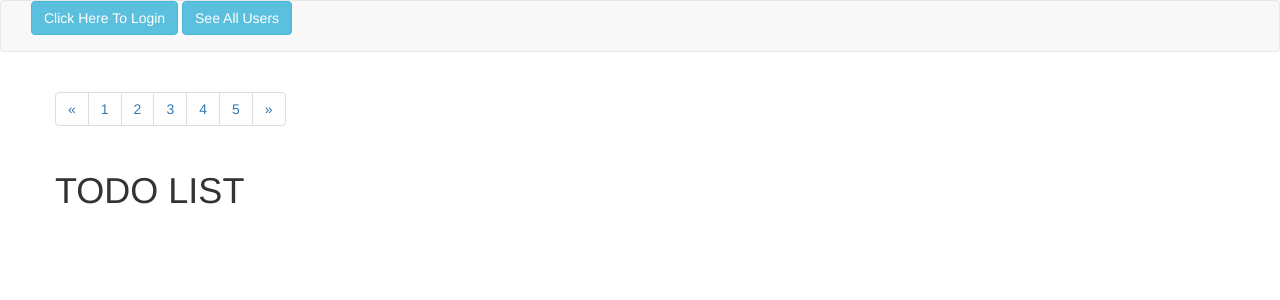
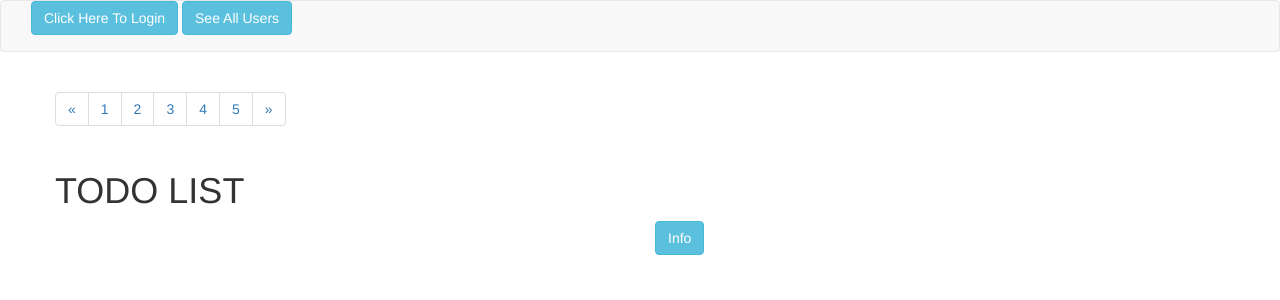
Before and after one commit to LittleTheFu/todo, a Flask app: page /todos in a window 1280 px wide. Shown: the top 300 px of the page. Run offline with Flask 2, Linux system fonts and the light colour scheme; data that the repository does not hold is empty; some libraries are stand-ins or nearby versions.

Commit message:
add user_info btn in todos

```diff
--- a/app/templates/todos.html
+++ b/app/templates/todos.html
@@ -46,6 +46,9 @@
       </ul>
     </div>
     <div class="col-md-6">
+      <a href="{{ url_for('.userInfo') }}" class="btn btn-info" role="button">
+        Info
+      </a>
       {% if canEdit == true %}
       <a href="{{ url_for('.add') }}" class="btn btn-info" role="button">
         Add todo
```
